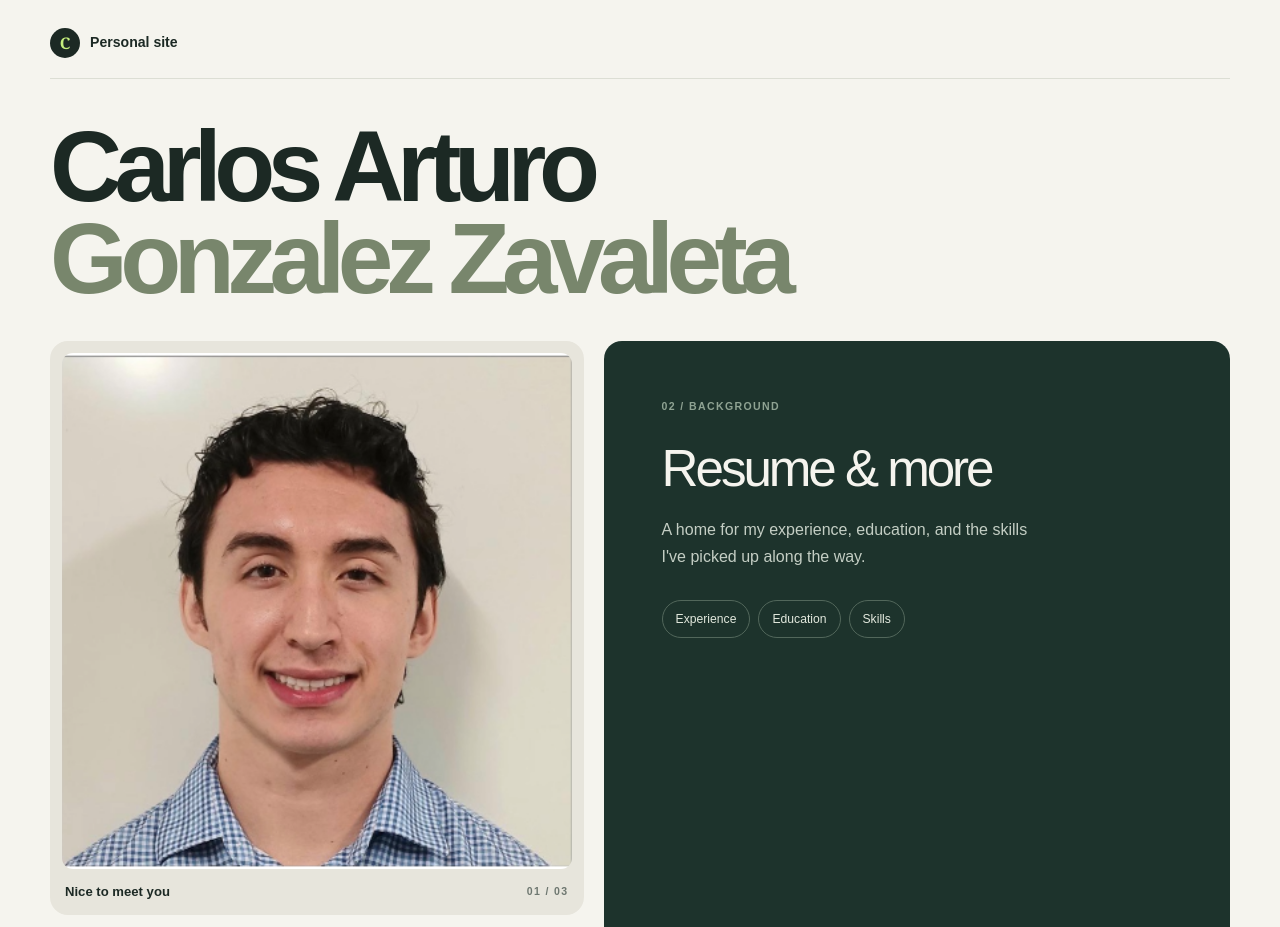
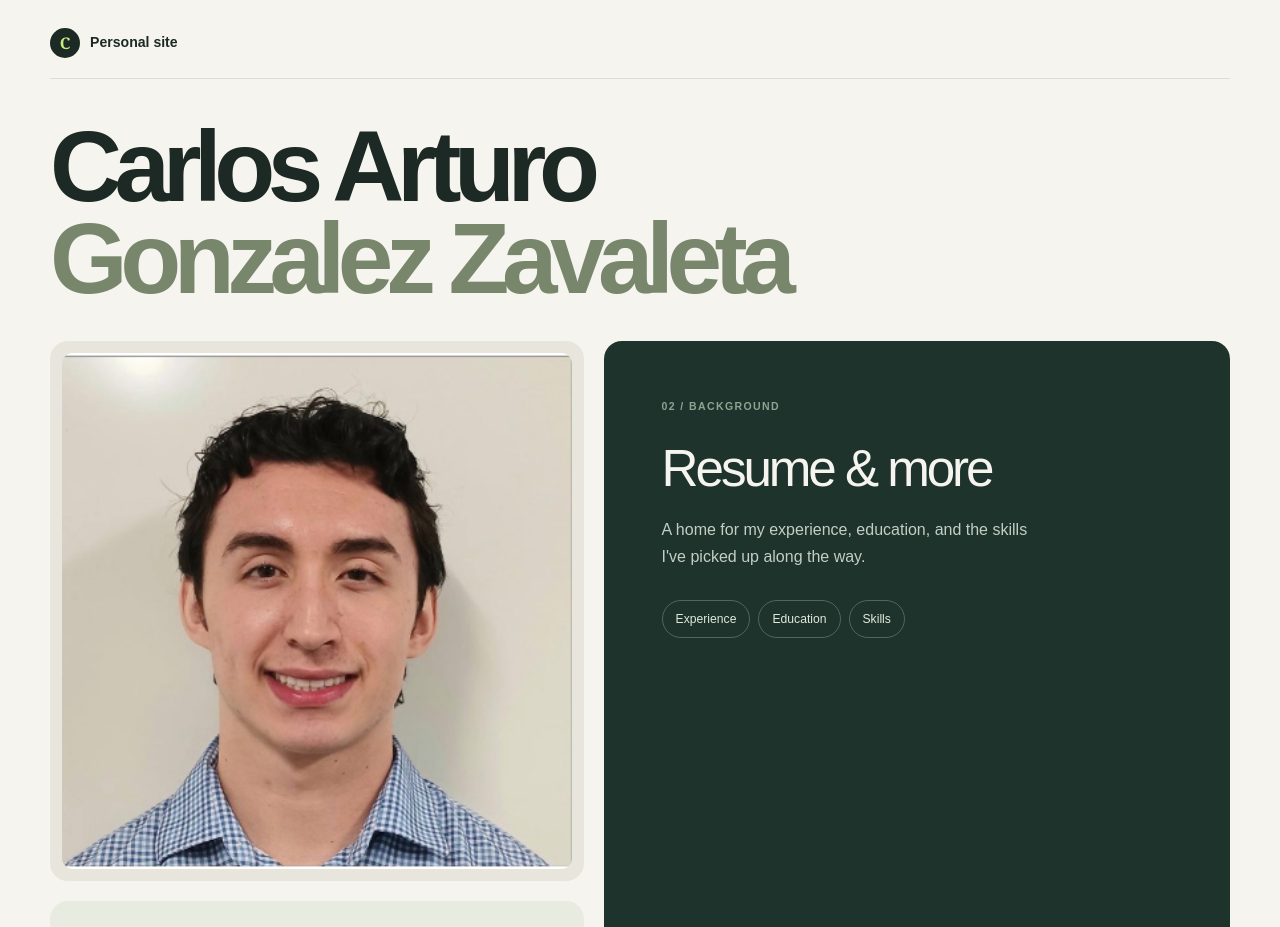
Before and after one commit to solrac031504/personal-website, a Next.js app in the folder personal-website/: page / in a window 1280 px wide. Shown: the top 927 px of the page. Built offline with nearby package versions, Linux system fonts and the light colour scheme.

Commit message:
Removed portrait caption

```diff
--- a/personal-website/src/app/globals.css
+++ b/personal-website/src/app/globals.css
@@ -130,12 +130,6 @@ a {
   display: block;
   width: 100%;
   height: auto;
-}
-
-.portrait-caption {
-  padding: 13px 3px 1px;
-  font-size: 0.82rem;
-  font-weight: 600;
 }
 
 .caption-index {
--- a/personal-website/src/app/page.tsx
+++ b/personal-website/src/app/page.tsx
@@ -70,10 +70,6 @@ export default function Home() {
                   />
                 )}
           </div>
-          <div className="portrait-caption">
-            <span>Nice to meet you</span>
-            <span className="caption-index">01 / 03</span>
-          </div>
         </section>
 
         <section className="resume-card" id="resume" aria-labelledby="resume-title">
```
